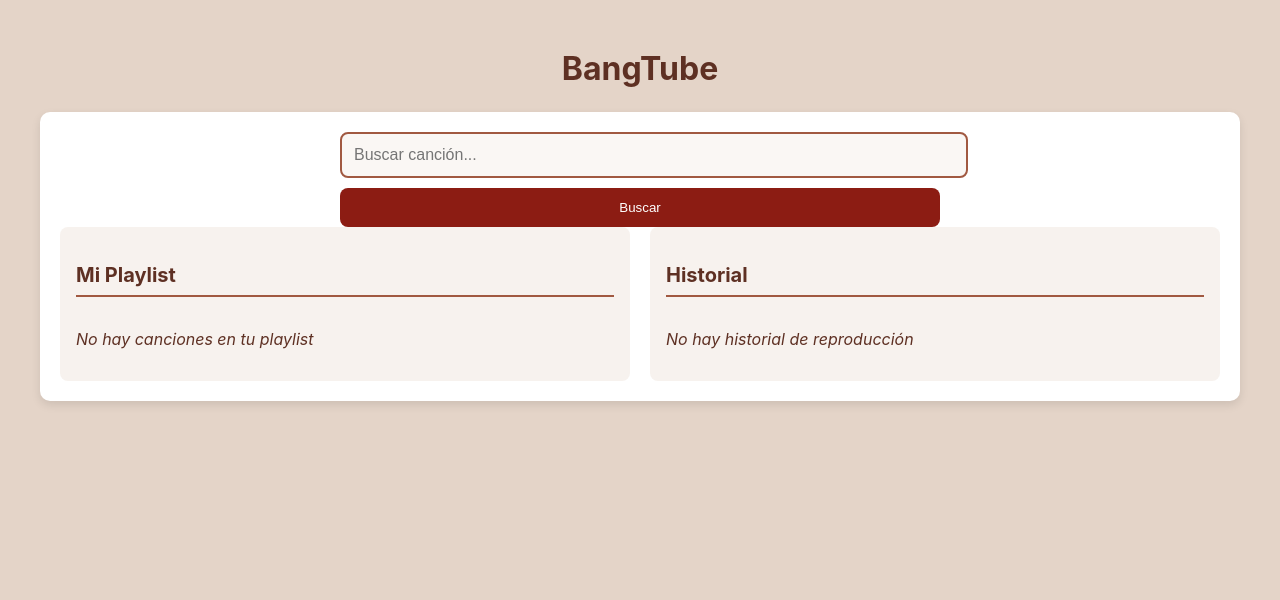
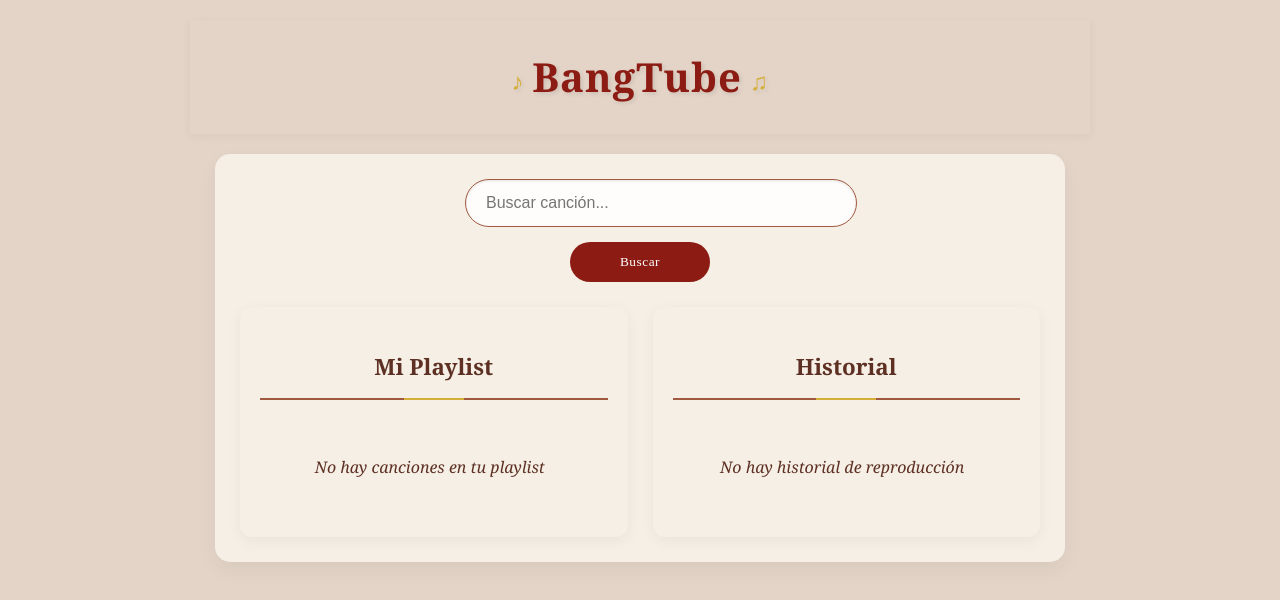
Before and after one commit to 33sebas56/reproductor_api_youtube, a Next.js app: page / in a window 1280 px wide. Shown: the top 600 px of the page. Built offline with nearby package versions, Linux system fonts and the light colour scheme.

Commit message:
septimo_main
esta si es la vencida

```diff
--- a/next.config.ts
+++ b/next.config.ts
@@ -1,7 +1,10 @@
 import type { NextConfig } from "next";
 
+
 const nextConfig: NextConfig = {
-  /* config options here */
+  env: {
+    YOUTUBE_API_KEY: process.env.YOUTUBE_API_KEY,
+  },
 };
 
 export default nextConfig;
--- a/src/app/globals.css
+++ b/src/app/globals.css
@@ -4,70 +4,136 @@
   --color-accent: #a15941;      /* Café medio */
   --color-light: #e4d4c8;       /* Café claro */
   --color-dark: #331711;        /* Café muy oscuro */
+  --color-gold: #d4af37;        /* Dorado para acentos elegantes */
+  --color-bg: #f5efe6;          /* Fondo más suave que reemplaza al blanco */
 }
 
 /* Estilos globales para la aplicación */
 body {
   background-color: var(--color-light);
   color: var(--color-dark);
-  font-family: -apple-system, BlinkMacSystemFont, 'Segoe UI', Roboto, Oxygen, Ubuntu, Cantarell, 'Open Sans', 'Helvetica Neue', sans-serif;
+  font-family: 'Playfair Display', 'Georgia', serif;
+  line-height: 1.6;
+  margin: 0;
+  padding: 0;
 }
 
 .app-container {
-  max-width: 1200px;
+  max-width: 900px; /* Reducido de 1200px */
   margin: 0 auto;
   padding: 20px;
 }
 
+/* Header con fondo */
+.header-container {
+  background-color: var(--color-light);
+  padding: 15px 0;
+  margin-bottom: 20px;
+  box-shadow: 0 2px 10px rgba(0, 0, 0, 0.05);
+}
+
+/* Logo con más personalidad */
 .page-title {
-  color: var(--color-secondary);
-  font-size: 2rem;
+  color: var(--color-primary);
+  font-size: 2.5rem;
   font-weight: bold;
   text-align: center;
-  margin-bottom: 1.5rem;
+  margin: 0;
+  padding: 10px 0;
+  letter-spacing: 1px;
+  text-shadow: 2px 2px 4px rgba(0, 0, 0, 0.1);
+}
+
+.page-title::before {
+  content: "♪";
+  font-size: 1.5rem;
+  margin-right: 8px;
+  color: var(--color-gold);
+  vertical-align: middle;
+}
+
+.page-title::after {
+  content: "♫";
+  font-size: 1.5rem;
+  margin-left: 8px;
+  color: var(--color-gold);
+  vertical-align: middle;
+}
+
+.page-title:hover {
+  cursor: pointer;
+  transform: scale(1.05);
+  transition: transform 0.3s ease;
 }
 
 .search-container {
-  background-color: white;
-  border-radius: 10px;
-  padding: 20px;
-  margin-bottom: 20px;
-  box-shadow: 0 4px 10px rgba(0, 0, 0, 0.1);
+  background-color: var(--color-bg);
+  border-radius: 15px;
+  padding: 25px;
+  margin-bottom: 25px;
+  box-shadow: 0 8px 20px rgba(0, 0, 0, 0.05);
+  max-width: 800px;
+  margin-left: auto;
+  margin-right: auto;
+}
+
+/* Barra de búsqueda centrada y más pequeña */
+.search-wrapper {
+  max-width: 350px;
+  margin: 0 auto 25px;
+  text-align: center;
 }
 
 .search-input {
   width: 100%;
-  padding: 12px;
-  border: 2px solid var(--color-accent);
-  border-radius: 8px;
-  background-color: rgba(228, 212, 200, 0.2);
+  padding: 14px 20px;
+  border: 1px solid var(--color-accent);
+  border-radius: 30px;
+  background-color: rgba(255, 255, 255, 0.9);
   font-size: 1rem;
-  margin-bottom: 10px;
+  margin-bottom: 15px;
+  box-shadow: inset 0 1px 3px rgba(0, 0, 0, 0.1);
+  transition: all 0.3s ease;
 }
 
 .search-input:focus {
   outline: none;
   border-color: var(--color-primary);
+  box-shadow: 0 0 0 3px rgba(140, 28, 19, 0.1);
 }
 
+/* Botón de búsqueda más pequeño */
 .search-button {
-  padding: 12px 20px;
+  width: 140px !important;
+  padding: 12px 24px;
   background-color: var(--color-primary);
   color: white;
   border: none;
-  border-radius: 8px;
+  border-radius: 30px;
   cursor: pointer;
   font-weight: 500;
-  transition: background-color 0.3s;
+  transition: all 0.3s ease;
+  margin: 0 auto;
+  display: block;
+  font-family: 'Playfair Display', serif;
+  letter-spacing: 0.5px;
 }
 
 .search-button:hover {
   background-color: var(--color-secondary);
+  transform: translateY(-2px);
+  box-shadow: 0 4px 8px rgba(0, 0, 0, 0.15);
+}
+
+.search-button:active {
+  transform: translateY(0);
 }
 
 .search-button:disabled {
   opacity: 0.6;
   cursor: not-allowed;
+  transform: none;
+  box-shadow: none;
 }
 
 .error-message {
@@ -77,19 +143,65 @@ body {
   font-weight: 500;
 }
 
+/* Contenedor principal para resultados, playlist e historial */
+.content-wrapper {
+  display: flex;
+  flex-direction: column;
+  gap: 25px;
+}
+
+/* Sección de resultados */
+.results-section {
+  margin-bottom: 30px;
+  background-color: var(--color-bg);
+  border-radius: 12px;
+  padding: 20px;
+  box-shadow: 0 4px 15px rgba(0, 0, 0, 0.05);
+}
+
 .section-title {
-  font-size: 1.25rem;
+  font-size: 1.4rem;
   font-weight: bold;
   color: var(--color-secondary);
-  margin-bottom: 1rem;
-  padding-bottom: 0.5rem;
+  margin-bottom: 1.2rem;
+  padding-bottom: 0.8rem;
   border-bottom: 2px solid var(--color-accent);
+  position: relative;
+  text-align: center;
+}
+
+.section-title::after {
+  content: "";
+  position: absolute;
+  bottom: -2px;
+  left: 50%;
+  transform: translateX(-50%);
+  width: 60px;
+  height: 2px;
+  background-color: var(--color-gold);
+}
+
+.scrollable-results {
+  max-height: 320px;
+  overflow-y: auto;
+  padding-right: 8px;
+  scrollbar-width: thin;
+  scrollbar-color: var(--color-accent) transparent;
+}
+
+.scrollable-results::-webkit-scrollbar {
+  width: 6px;
+}
+
+.scrollable-results::-webkit-scrollbar-thumb {
+  background-color: var(--color-accent);
+  border-radius: 6px;
 }
 
 .two-column-layout {
   display: flex;
   flex-direction: column;
-  gap: 20px;
+  gap: 25px;
 }
 
 @media (min-width: 768px) {
@@ -100,36 +212,62 @@ body {
 
 .sidebar {
   flex: 1;
-  background-color: rgba(228, 212, 200, 0.3);
-  border-radius: 8px;
-  padding: 16px;
+  background-color: var(--color-bg);
+  border-radius: 12px;
+  padding: 20px;
+  box-shadow: 0 4px 15px rgba(0, 0, 0, 0.05);
+  transition: transform 0.3s ease;
+}
+
+.sidebar:hover {
+  transform: translateY(-5px);
 }
 
 .scrollable-content {
-  max-height: 400px;
+  max-height: 300px;
   overflow-y: auto;
   padding-right: 8px;
+  scrollbar-width: thin;
+  scrollbar-color: var(--color-accent) transparent;
+}
+
+.scrollable-content::-webkit-scrollbar {
+  width: 6px;
+}
+
+.scrollable-content::-webkit-scrollbar-thumb {
+  background-color: var(--color-accent);
+  border-radius: 6px;
 }
 
 .track-item {
   display: flex;
   align-items: center;
-  margin-bottom: 12px;
-  padding: 8px;
-  border-radius: 8px;
-  transition: background-color 0.3s;
+  margin-bottom: 15px;
+  padding: 12px;
+  border-radius: 10px;
+  transition: all 0.3s ease;
+  background-color: rgba(255, 255, 255, 0.6);
 }
 
 .track-item:hover {
-  background-color: rgba(255, 255, 255, 0.7);
+  background-color: rgba(255, 255, 255, 0.9);
+  transform: translateX(5px);
+  box-shadow: 0 3px 10px rgba(0, 0, 0, 0.05);
 }
 
 .track-thumbnail {
-  width: 56px;
-  height: 56px;
+  width: 60px;
+  height: 60px;
   object-fit: cover;
-  border-radius: 6px;
-  margin-right: 12px;
+  border-radius: 8px;
+  margin-right: 15px;
+  box-shadow: 0 3px 8px rgba(0, 0, 0, 0.1);
+  transition: transform 0.3s ease;
+}
+
+.track-thumbnail:hover {
+  transform: scale(1.05);
 }
 
 .track-title {
@@ -138,24 +276,23 @@ body {
   position: relative;
   overflow: hidden;
   max-height: 3em;
-}
-
-.track-title::after {
-  content: "...";
-  position: absolute;
-  bottom: 0;
-  right: 0;
-  background: white; /* Ajusta al fondo del contenedor */
+  font-weight: 500;
 }
 
 .action-button {
-  padding: 6px 12px;
+  padding: 8px 14px;
   border: none;
-  border-radius: 6px;
+  border-radius: 50%;
+  width: 36px;
+  height: 36px;
   color: white;
   cursor: pointer;
-  transition: background-color 0.3s;
+  transition: all 0.3s ease;
   margin-left: 8px;
+  display: flex;
+  align-items: center;
+  justify-content: center;
+  box-shadow: 0 3px 8px rgba(0, 0, 0, 0.1);
 }
 
 .play-button {
@@ -164,6 +301,7 @@ body {
 
 .play-button:hover {
   background-color: var(--color-secondary);
+  transform: scale(1.1);
 }
 
 .remove-button {
@@ -172,70 +310,90 @@ body {
 
 .remove-button:hover {
   background-color: var(--color-primary);
+  transform: scale(1.1);
 }
 
 .floating-player {
   position: absolute;
-  width: 300px;
+  width: 320px;
   background: linear-gradient(135deg, var(--color-secondary), var(--color-primary));
-  padding: 16px;
-  border-radius: 10px;
-  box-shadow: 0 4px 15px rgba(0, 0, 0, 0.3);
+  padding: 20px;
+  border-radius: 15px;
+  box-shadow: 0 10px 25px rgba(0, 0, 0, 0.2);
   cursor: grab;
   color: white;
   z-index: 100;
+  border: 1px solid rgba(255, 255, 255, 0.1);
 }
 
 .player-header {
   display: flex;
   justify-content: space-between;
   align-items: center;
-  margin-bottom: 10px;
+  margin-bottom: 15px;
 }
 
 .player-title {
-  font-weight: 500;
+  font-weight: 600;
   color: var(--color-light);
   overflow: hidden;
   white-space: nowrap;
   text-overflow: ellipsis;
+  max-width: 240px;
 }
 
 .close-button {
-  padding: 4px;
+  padding: 6px;
   border-radius: 50%;
   color: var(--color-light);
-  background: transparent;
+  background: rgba(255, 255, 255, 0.1);
   border: none;
   cursor: pointer;
-  transition: background-color 0.3s;
+  transition: all 0.3s ease;
+  width: 28px;
+  height: 28px;
+  display: flex;
+  align-items: center;
+  justify-content: center;
 }
 
 .close-button:hover {
-  background-color: rgba(51, 23, 17, 0.3);
+  background-color: rgba(255, 255, 255, 0.25);
+  transform: rotate(90deg);
 }
 
 .progress-bar {
   width: 100%;
-  height: 8px;
+  height: 10px;
   background-color: rgba(228, 212, 200, 0.3);
-  border-radius: 8px;
+  border-radius: 10px;
   appearance: none;
   cursor: pointer;
-  margin-bottom: 12px;
+  margin-bottom: 15px;
+  box-shadow: inset 0 1px 3px rgba(0, 0, 0, 0.2);
+}
+
+.progress-bar::-webkit-slider-thumb {
+  appearance: none;
+  width: 18px;
+  height: 18px;
+  border-radius: 50%;
+  background: var(--color-gold);
+  cursor: pointer;
+  box-shadow: 0 1px 3px rgba(0, 0, 0, 0.3);
 }
 
 .player-controls {
   display: flex;
   justify-content: space-between;
   align-items: center;
-  margin-bottom: 12px;
+  margin-bottom: 15px;
 }
 
 .play-pause-button {
-  padding: 8px;
-  width: 40px;
-  height: 40px;
+  padding: 10px;
+  width: 46px;
+  height: 46px;
   display: flex;
   align-items: center;
   justify-content: center;
@@ -244,52 +402,69 @@ body {
   border: none;
   border-radius: 50%;
   cursor: pointer;
-  transition: background-color 0.3s;
+  transition: all 0.3s ease;
+  box-shadow: 0 4px 10px rgba(0, 0, 0, 0.2);
+  font-size: 1.1rem;
 }
 
 .play-pause-button:hover {
   background-color: white;
+  transform: scale(1.1);
 }
 
 .volume-control {
   display: flex;
   align-items: center;
+  background: rgba(255, 255, 255, 0.1);
+  padding: 8px 12px;
+  border-radius: 20px;
 }
 
 .volume-label {
-  margin-right: 8px;
+  margin-right: 10px;
   color: var(--color-light);
+  font-weight: 500;
 }
 
 .volume-slider {
-  width: 80px;
+  width: 90px;
   height: 8px;
   background-color: rgba(228, 212, 200, 0.3);
-  border-radius: 8px;
+  border-radius: 10px;
   appearance: none;
+  cursor: pointer;
+}
+
+.volume-slider::-webkit-slider-thumb {
+  appearance: none;
+  width: 14px;
+  height: 14px;
+  border-radius: 50%;
+  background: var(--color-gold);
   cursor: pointer;
 }
 
 .empty-message {
   color: var(--color-secondary);
   font-style: italic;
-}
-
-.result-container {
-  margin-bottom: 20px;
+  text-align: center;
+  padding: 20px;
 }
 
 .result-item {
   display: flex;
   align-items: center;
-  margin-bottom: 12px;
-  padding: 8px;
-  border-radius: 8px;
-  transition: background-color 0.3s;
+  margin-bottom: 15px;
+  padding: 12px;
+  border-radius: 10px;
+  transition: all 0.3s ease;
+  background-color: rgba(255, 255, 255, 0.6);
 }
 
 .result-item:hover {
-  background-color: rgba(228, 212, 200, 0.3);
+  background-color: rgba(255, 255, 255, 0.9);
+  transform: translateX(5px);
+  box-shadow: 0 3px 10px rgba(0, 0, 0, 0.05);
 }
 
 .result-content {
@@ -300,15 +475,19 @@ body {
 }
 
 .add-to-playlist-button {
-  padding: 8px 12px;
+  padding: 6px 12px;
   background-color: var(--color-accent);
   color: white;
   border: none;
-  border-radius: 6px;
+  border-radius: 20px;
   cursor: pointer;
-  transition: background-color 0.3s;
+  transition: all 0.3s ease;
+  font-weight: 500;
+  box-shadow: 0 3px 8px rgba(0, 0, 0, 0.1);
+  font-size: 0.9rem;
 }
 
 .add-to-playlist-button:hover {
   background-color: var(--color-secondary);
+  transform: translateY(-2px);
 }
--- a/src/app/page.tsx
+++ b/src/app/page.tsx
@@ -161,27 +161,33 @@ export default function YouTubeAudioPlayer() {
     setIsLoading(true);
     setError(null);
 
+    const apiUrl = `/api/youtube?q=${encodeURIComponent(trimmedQuery)}`;
+    console.log("Llamando a API:", apiUrl);
+
     try {
-      // Usar tu API propia en lugar de llamar directamente a YouTube
-      const response = await fetch(
-        `/api/youtube?q=${encodeURIComponent(trimmedQuery)}`
-      );
+      const response = await fetch(apiUrl);
+      console.log("Estado de respuesta:", response.status);
+
+      const responseData = await response.json();
+      console.log("Datos de respuesta:", responseData);
 
       if (!response.ok) {
-        const errorData = await response.json();
-        throw new Error(errorData.error || 'Error en la búsqueda de videos');
+        setError(responseData.error || 'Error en la búsqueda de videos');
+        setResults([]);
+        return;
       }
 
-      const data = await response.json();
-      if (data.items && data.items.length > 0) {
-        setResults(data.items);
+      if (responseData.items && responseData.items.length > 0) {
+        console.log("Resultados encontrados:", responseData.items.length);
+        setResults(responseData.items);
       } else {
         setResults([]);
-        setError('No se encontraron resultados');
+        setError('No se encontraron resultados. Verifica tu búsqueda.');
       }
-    } catch (err) {
-      console.error('Error al buscar videos:', err);
-      setError('No se pudo realizar la búsqueda. Inténtalo de nuevo.');
+    } catch (error) {
+      console.error('Error de búsqueda:', error);
+      setError('No se pudo realizar la búsqueda. Revisa la consola para más detalles.');
+      setResults([]);
     } finally {
       setIsLoading(false);
     }
@@ -228,7 +234,6 @@ export default function YouTubeAudioPlayer() {
 
     setTimeout(() => {
       if (typeof window !== 'undefined' && window.YT) {
-        // Aquí estamos usando el valor de retorno del constructor para evitar el error de variable no utilizada
         const newPlayer = new window.YT.Player(newTrack.id, {
           height: "0",
           width: "0",
@@ -387,10 +392,12 @@ export default function YouTubeAudioPlayer() {
 
   return (
     <div className="app-container">
-      <h1 className="page-title"> BangTube</h1>
+      <div className="header-container">
+        <h1 className="page-title" onClick={() => alert('¡Bienvenido a BangTube! Tu música, tu ritmo.')}>BangTube</h1>
+      </div>
 
       <div className="search-container">
-        <div style={{ maxWidth: '600px', margin: '0 auto' }}>
+        <div className="search-wrapper">
           <input
             type="text"
             placeholder="Buscar canción..."
@@ -403,7 +410,6 @@ export default function YouTubeAudioPlayer() {
             onClick={searchVideo}
             disabled={isLoading}
             className="search-button"
-            style={{ width: '100%' }}
           >
             {isLoading ? 'Buscando...' : 'Buscar'}
           </button>
@@ -412,9 +418,9 @@ export default function YouTubeAudioPlayer() {
         {error && <div className="error-message">{error}</div>}
 
         {results.length > 0 && (
-          <div className="result-container">
+          <div className="results-section">
             <h3 className="section-title">Resultados</h3>
-            <div className="scrollable-content">
+            <div className="scrollable-results">
               {results.map((item) => (
                 <div key={item.id.videoId} className="result-item">
                   <div
```
Also changed, not shown: src/app/api/youtube/route.js (+9 -9 lines).
